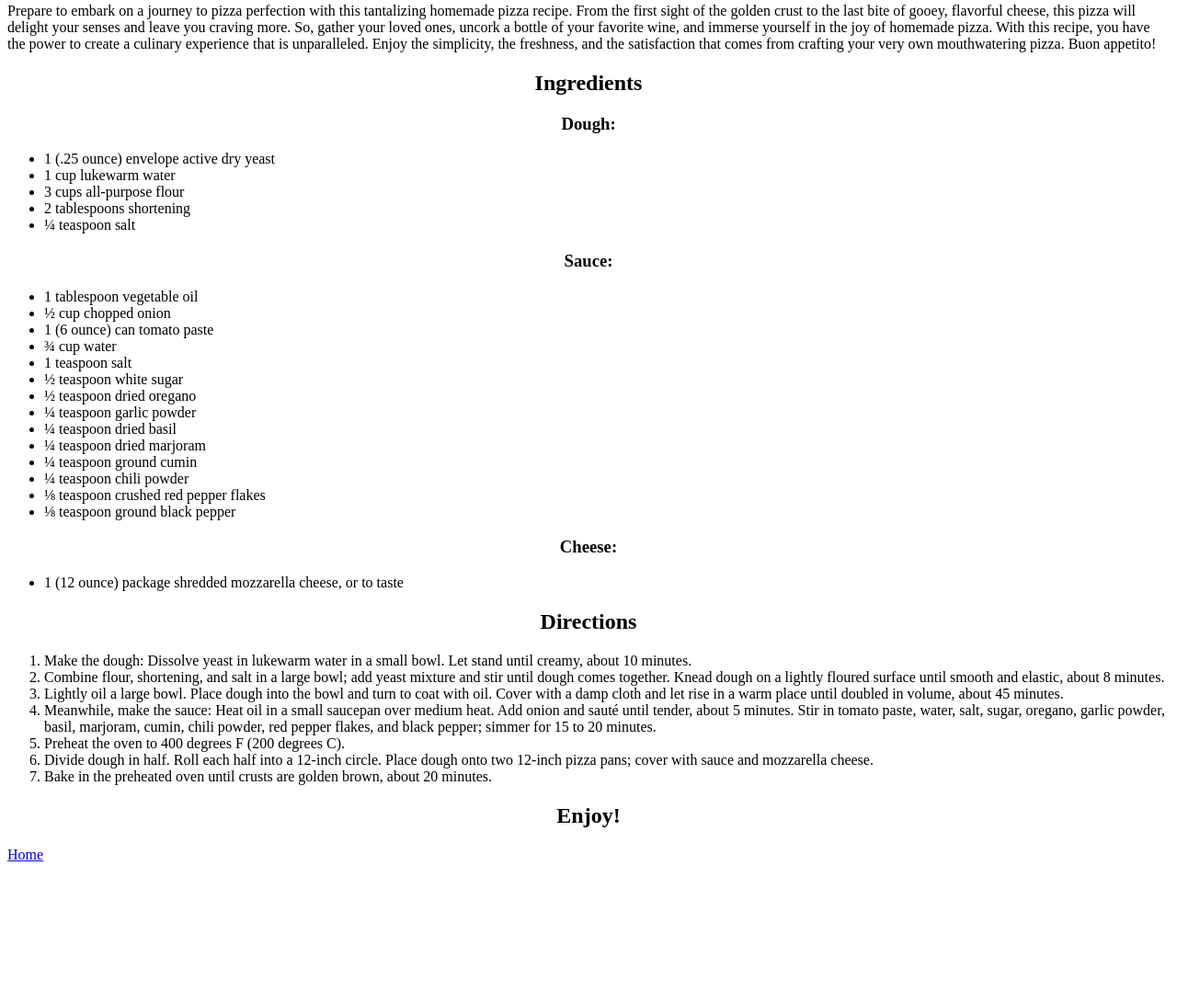
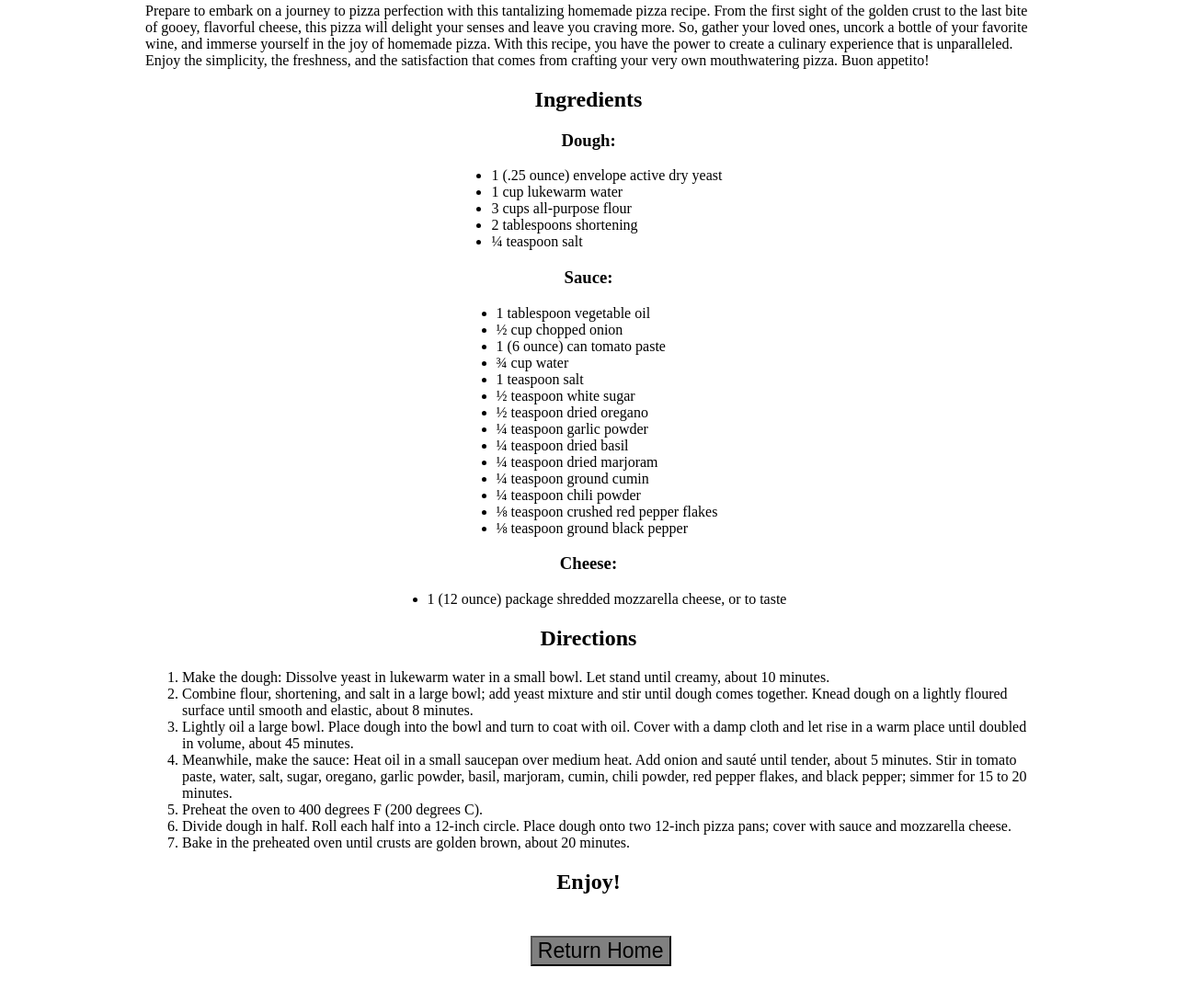
Before and after one commit to angeljtm/firstProject, a plain HTML site: page recipes/pizza.html in a window 1280 px wide. Shown: the part 618-1708 px from the top of the page at 92% size. Before the commit the page ends 1565 px from the top, so only its background shows below. Drawn offline with Linux system fonts and the light colour scheme.

Commit message:
added css to recipes and home

```diff
--- a/recipes/pizza.html
+++ b/recipes/pizza.html
@@ -67,7 +67,7 @@
         <li>Bake in the preheated oven until crusts are golden brown, about 20 minutes.</li>
     </ol>
     <h2>Enjoy!</h2>
-    <a href="../index.html">Home</a>
+    <a href="../index.html"><button>Return Home</button></a>
 </body>
 
 </html>
--- a/recipes/style.css
+++ b/recipes/style.css
@@ -14,10 +14,26 @@ h2{
 }
 button{
     text-align: center;
+    margin-top: 25px;
+    margin-bottom: 50px;
+    margin-left: 45%;
+    margin-right: auto;
+    font-size: 23px;
+    background-color: grey;
 }
 h3{
     text-align: center;
 }
-a {
-    text-align: center;
+
+p, ol {
+    margin-right: 150px;
+    margin-left: 150px;
+
+  }
+ul{
+    margin-right: 150px;
+    margin-left: 150px;
+    display: table;
+    margin: 0 auto;
+
 }
```
Also changed, not shown: index.html (+1 -0 lines), recipes/Burger.html (+1 -1 lines), recipes/pozole.html (+1 -1 lines).
